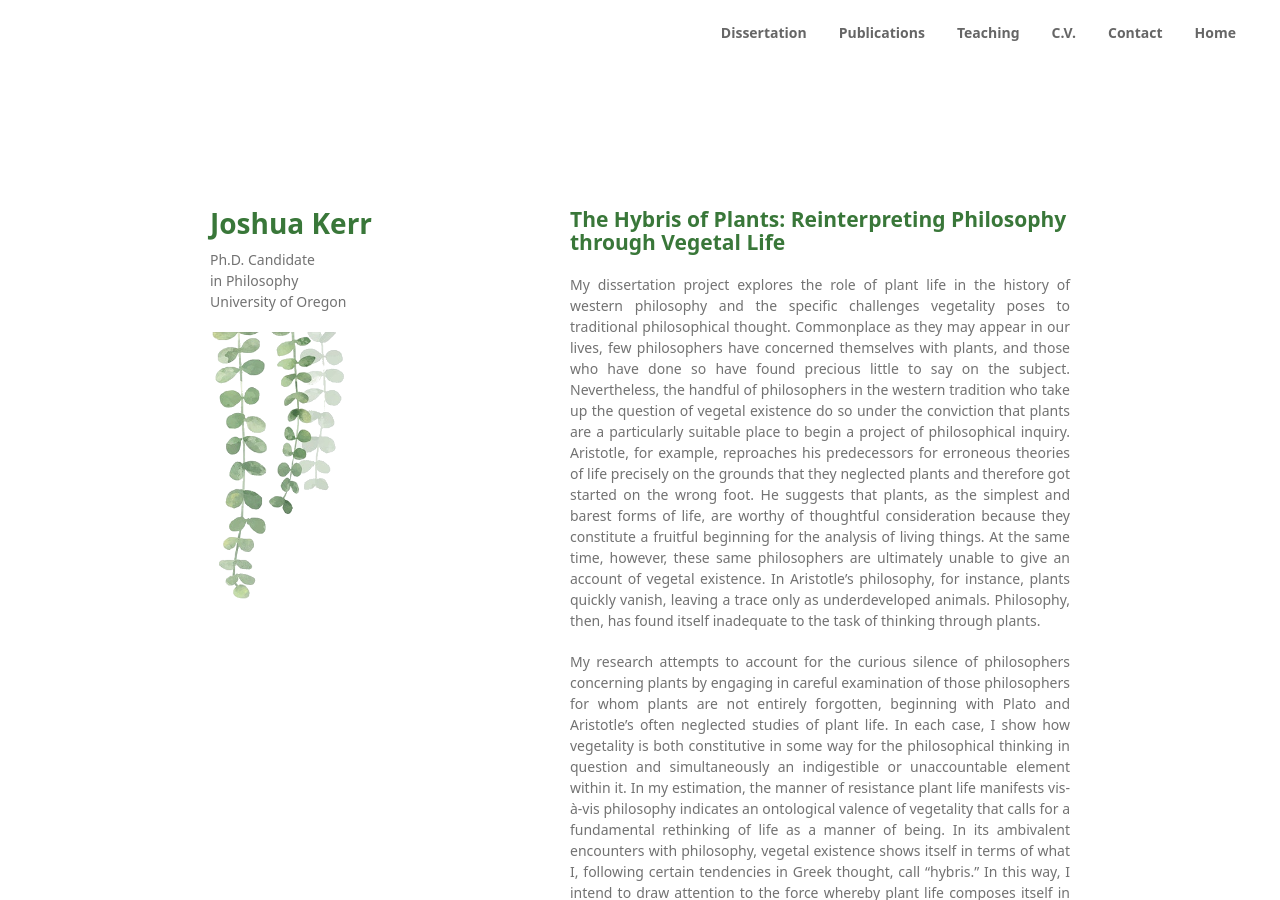
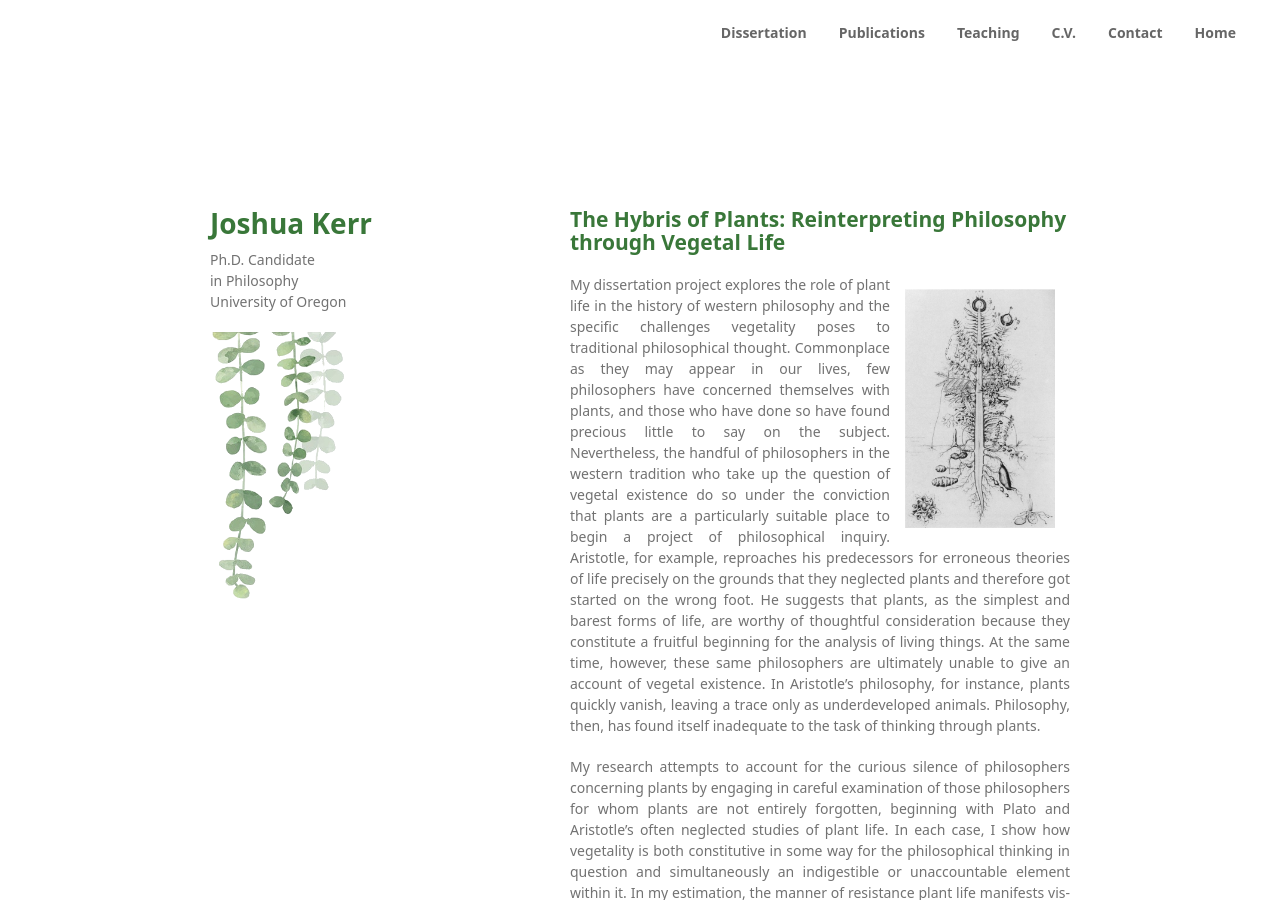
Before and after one commit to joshuakerr/joshuakerr.github.io.old, a Jekyll site: the page built from pages/dissertation.md, in a window 1280 px wide and 900 px high. Built offline with Jekyll 4.4.1, drawn with Linux system fonts in a browser that asks for light colours; a script that is not in the unit is left out.

Commit message:
dissertation image

```diff
--- a/pages/dissertation.md
+++ b/pages/dissertation.md
@@ -6,7 +6,7 @@
 
 ## The Hybris of Plants: Reinterpreting Philosophy through Vegetal Life
 
-My dissertation project explores the role of plant life in the history of western philosophy and the specific challenges vegetality poses to traditional philosophical thought. Commonplace as they may appear in our lives, few philosophers have concerned themselves with plants, and those who have done so have found precious little to say on the subject. Nevertheless, the handful of philosophers in the western tradition who take up the question of vegetal existence do so under the conviction that plants are a particularly suitable place to begin a project of philosophical inquiry. Aristotle, for example, reproaches his predecessors for erroneous theories of life precisely on the grounds that they neglected plants and therefore got started on the wrong foot. He suggests that plants, as the simplest and barest forms of life, are worthy of thoughtful consideration because they constitute a fruitful beginning for the analysis of living things. At the same time, however, these same philosophers are ultimately unable to give an account of vegetal existence. In Aristotle’s philosophy, for instance, plants quickly vanish, leaving a trace only as underdeveloped animals. Philosophy, then, has found itself inadequate to the task of thinking through plants.
+<img src="{{site.baseurl}}/images/Urpflanze.png" width="30%" alt="Plant sketch"> My dissertation project explores the role of plant life in the history of western philosophy and the specific challenges vegetality poses to traditional philosophical thought. Commonplace as they may appear in our lives, few philosophers have concerned themselves with plants, and those who have done so have found precious little to say on the subject. Nevertheless, the handful of philosophers in the western tradition who take up the question of vegetal existence do so under the conviction that plants are a particularly suitable place to begin a project of philosophical inquiry. Aristotle, for example, reproaches his predecessors for erroneous theories of life precisely on the grounds that they neglected plants and therefore got started on the wrong foot. He suggests that plants, as the simplest and barest forms of life, are worthy of thoughtful consideration because they constitute a fruitful beginning for the analysis of living things. At the same time, however, these same philosophers are ultimately unable to give an account of vegetal existence. In Aristotle’s philosophy, for instance, plants quickly vanish, leaving a trace only as underdeveloped animals. Philosophy, then, has found itself inadequate to the task of thinking through plants.
 
 My research attempts to account for the curious silence of philosophers concerning plants by engaging in careful examination of those philosophers for whom plants are not entirely forgotten, beginning with Plato and Aristotle’s often neglected studies of plant life. In each case, I show how vegetality is both constitutive in some way for the philosophical thinking in question and simultaneously an indigestible or unaccountable element within it. In my estimation, the manner of resistance plant life manifests vis-à-vis philosophy indicates an ontological valence of vegetality that calls for a fundamental rethinking of life as a manner of being. In its ambivalent encounters with philosophy, vegetal existence shows itself in terms of what I, following certain tendencies in Greek thought, call “hybris.” In this way, I intend to draw attention to the force whereby plant life composes itself in excess to its own limits (limits which themselves must be conceived as secondary to or derivative of vegetal hybris).
 
```
